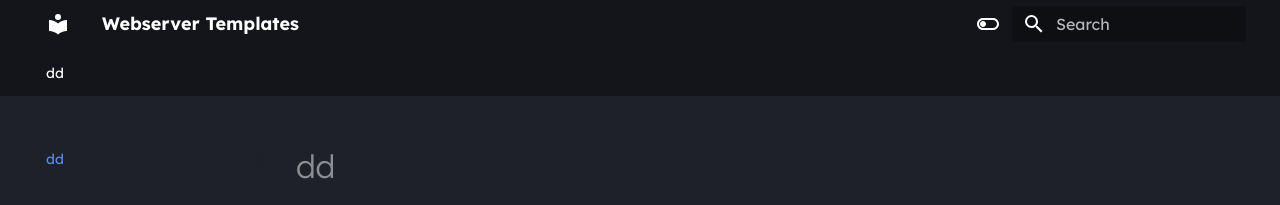
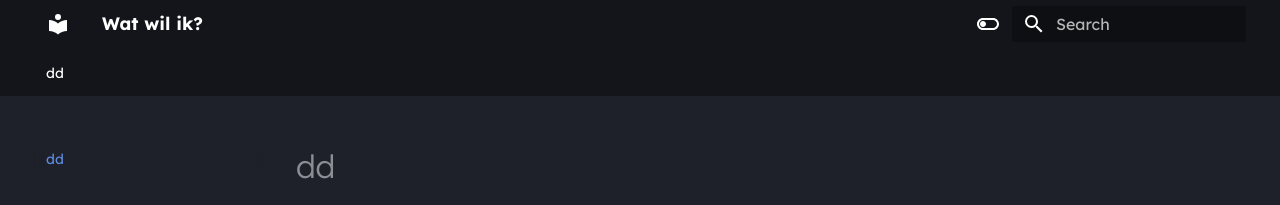
Before and after one commit to Qiick/internet, an MkDocs documentation site: the page built from docs/index.md, in a window 1280 px wide. Shown: the top 205 px of the page. Built offline with MkDocs 1.6.1 and Material for MkDocs 9.7.7, drawn with Linux system fonts in a browser that asks for light colours.

Commit message:
Update mkdocs.yml

```diff
--- a/mkdocs.yml
+++ b/mkdocs.yml
@@ -1,4 +1,4 @@
-site_name: Webserver Templates
+site_name: Wat wil ik?
 #repo_url: https://github.com/Qiick/WebServerTemplates
 #repo_name: Qiick/WebServerTemplates
 # Theme Settings
```
